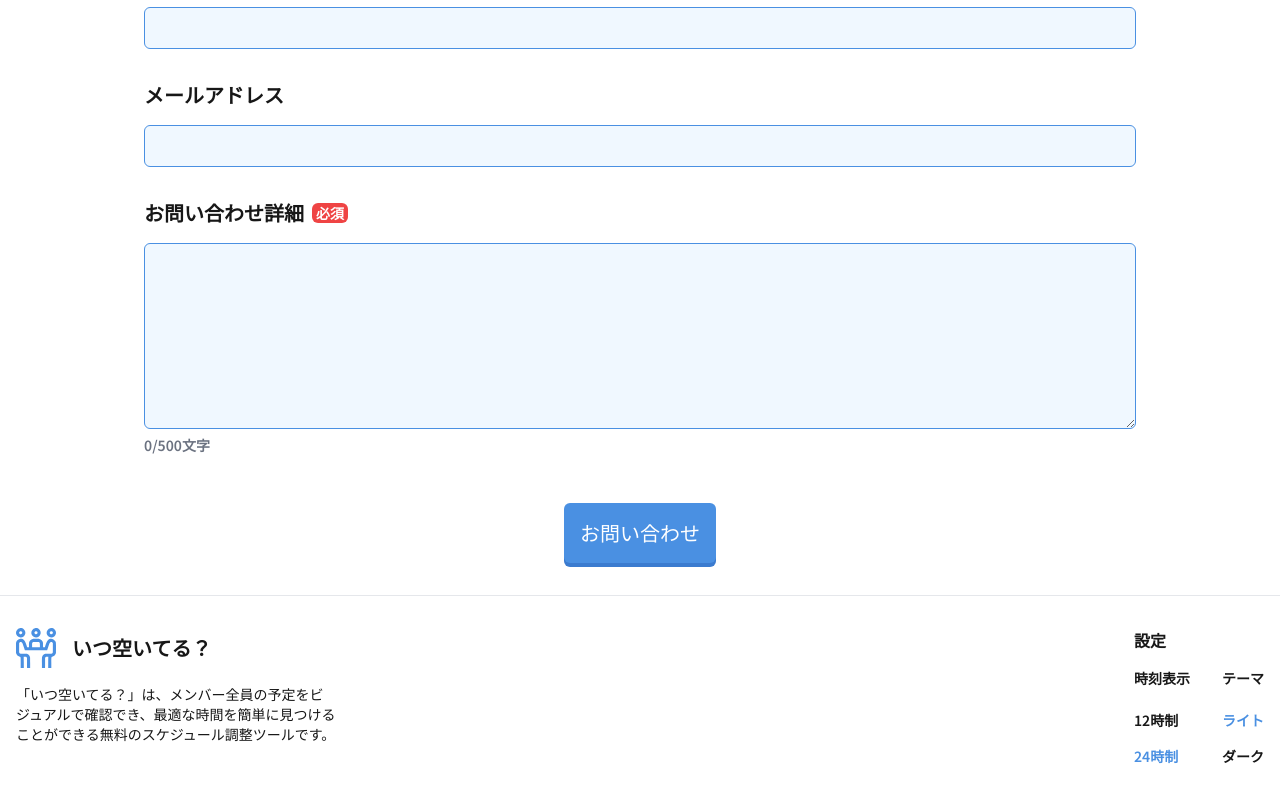
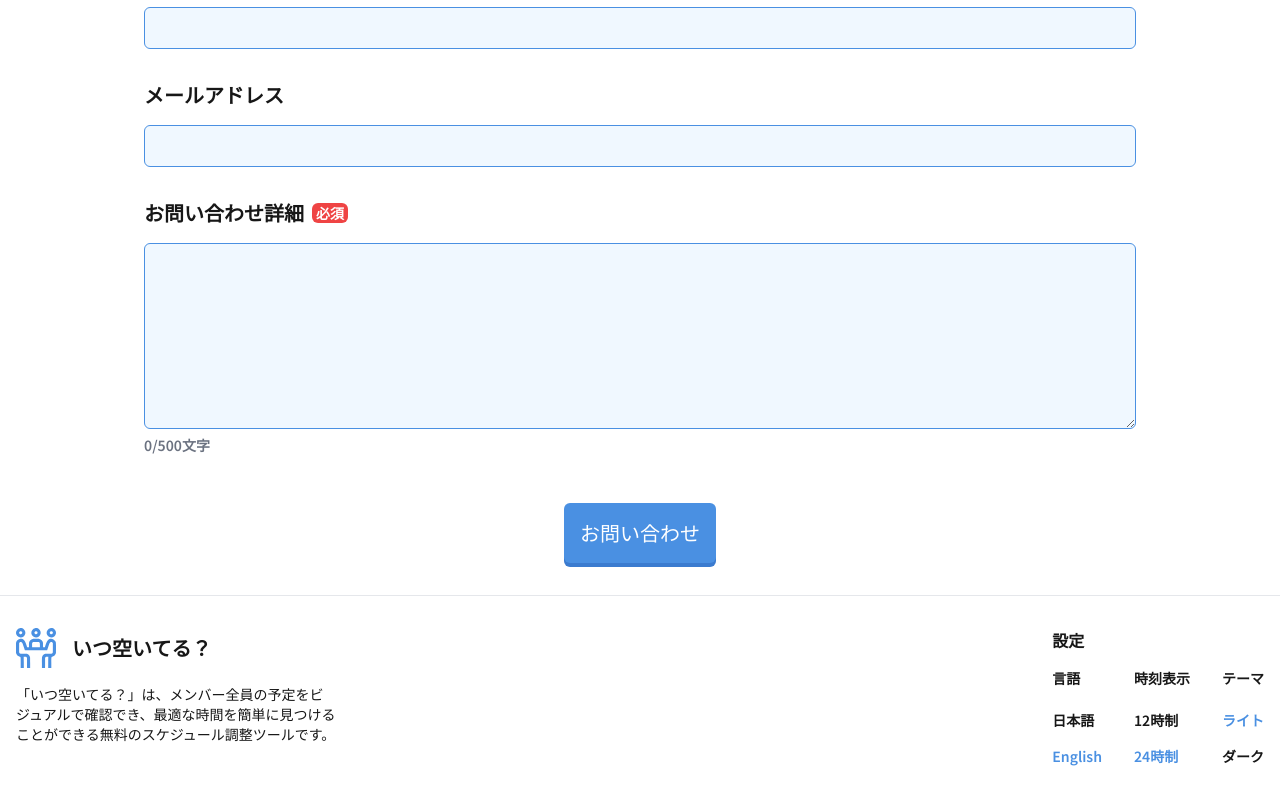
Before and after one commit to takumitoma/itsu-aiteru-scheduler, a Next.js app: page /en/contact in a window 1280 px wide. Shown: the part 337-1137 px from the top of the page. Built offline with nearby package versions, Linux system fonts and the light colour scheme.

Commit message:
feat: add option to change language in Footer, update Header to preserve locale

```diff
--- a/src/components/Footer/Footer.tsx
+++ b/src/components/Footer/Footer.tsx
@@ -3,17 +3,29 @@
 import Image from 'next/image';
 import { useTimeFormatContext } from '@/providers/TimeFormatContext';
 import { useTheme } from 'next-themes';
-import { useEffect, useState } from 'react';
+import { useEffect, useState, useTransition } from 'react';
+import { useLocale } from 'next-intl';
+import { usePathname, useRouter } from '@/i18n/routing';
 
 const Footer: React.FC = () => {
   const { timeFormat, setTimeFormat } = useTimeFormatContext();
   const { theme, setTheme } = useTheme();
+  const [isPending, startTransition] = useTransition();
+  const router = useRouter();
+  const pathname = usePathname();
+  const localActive = useLocale();
 
   // to fix hydration mismatch with next-themes
   const [mounted, setMounted] = useState(false);
   useEffect(() => {
     setMounted(true);
   }, []);
+
+  const handleLanguageChange = (locale: string) => {
+    startTransition(() => {
+      router.replace(pathname, { locale });
+    });
+  };
 
   return (
     <footer className="py-8 border-t border-borderGray">
@@ -38,6 +50,48 @@ const Footer: React.FC = () => {
           <h4 className="font-semibold">設定</h4>
           <div className="flex space-x-8">
             <fieldset className="flex flex-col space-y-4">
+              <legend className="font-semibold text-sm">言語</legend>
+              <div className="flex flex-col space-y-2">
+                <label>
+                  <input
+                    type="radio"
+                    name="language"
+                    value="ja"
+                    checked={localActive === 'ja'}
+                    onChange={() => handleLanguageChange('ja')}
+                    className="sr-only"
+                    disabled={isPending}
+                  />
+                  <span
+                    className={`text-sm ${
+                      localActive === 'ja' ? 'text-primary' : 'text-foreground hover:underline'
+                    }`}
+                  >
+                    日本語
+                  </span>
+                </label>
+                <label>
+                  <input
+                    type="radio"
+                    name="language"
+                    value="en"
+                    checked={localActive === 'en'}
+                    onChange={() => handleLanguageChange('en')}
+                    className="sr-only"
+                    disabled={isPending}
+                  />
+                  <span
+                    className={`text-left text-sm ${
+                      localActive === 'en' ? 'text-primary' : 'text-foreground hover:underline'
+                    }`}
+                  >
+                    English
+                  </span>
+                </label>
+              </div>
+            </fieldset>
+
+            <fieldset className="flex flex-col space-y-4">
               <legend className="font-semibold text-sm">時刻表示</legend>
               <div className="flex flex-col space-y-2">
                 <label>
@@ -57,7 +111,7 @@ const Footer: React.FC = () => {
                     12時制
                   </span>
                 </label>
-                <label className="">
+                <label>
                   <input
                     type="radio"
                     name="timeFormat"
--- a/src/components/Header/Header.tsx
+++ b/src/components/Header/Header.tsx
@@ -2,7 +2,7 @@
 
 import { useState, useEffect } from 'react';
 import Image from 'next/image';
-import Link from 'next/link';
+import { Link } from '@/i18n/routing';
 import { RxHamburgerMenu } from 'react-icons/rx';
 import { LuX } from 'react-icons/lu';
 
```
